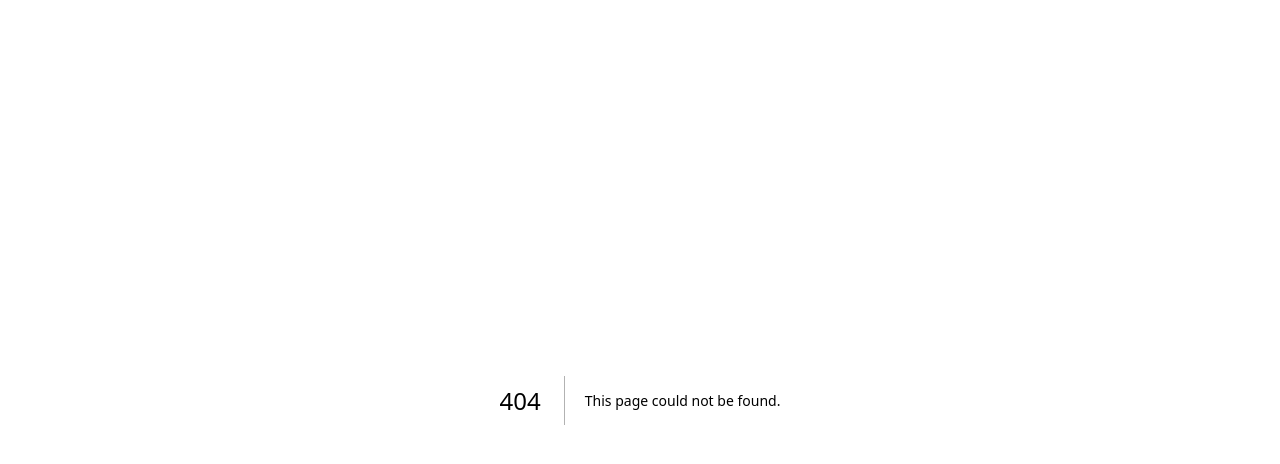
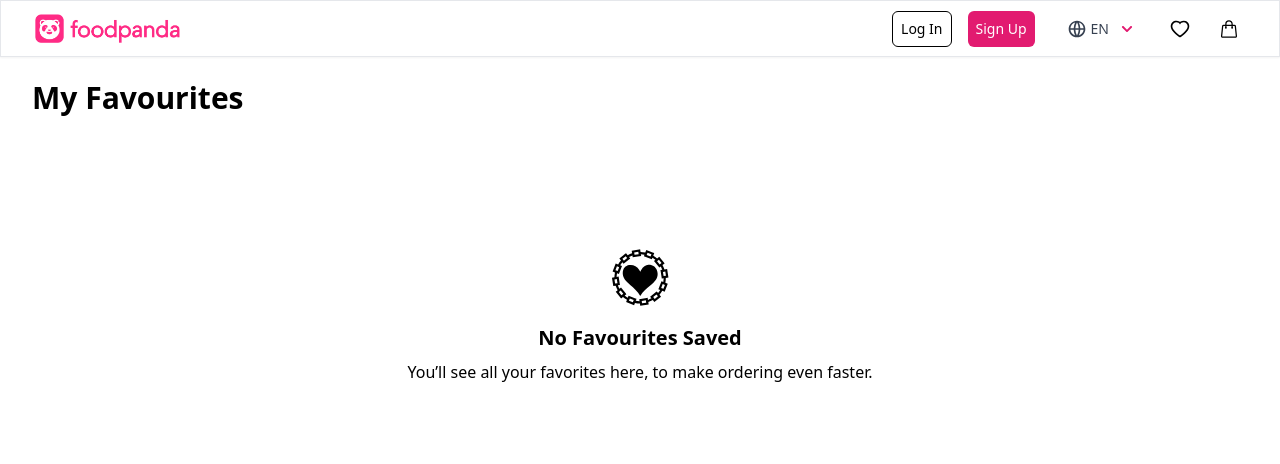
Before and after one commit to shaharyaruddin/clone-FoodPanda, a Next.js app: page /favorites in a window 1280 px wide. Before the commit this address had no page. Shown: the top 464 px of the page. Built offline with nearby package versions, Linux system fonts and the light colour scheme.

Commit message:
add favorites item in redux

```diff
--- a/app/Sections/SectionCities/index.tsx
+++ b/app/Sections/SectionCities/index.tsx
@@ -1,15 +1,18 @@
 "use client";
+import React, { useEffect, useState } from "react";
 import BaseText from "@/app/Components/BaseText";
+import Image from "next/image";
 import { capitalizedFirst } from "@/app/helper";
-import Image from "next/image";
-import React, { useEffect, useState } from "react";
 import { CiHeart } from "react-icons/ci";
+import { useDispatch } from "react-redux";
+import { addFavorites } from "@/app/redux/slices/favouriteSlice";
 
 const API_URL = "https://dummyjson.com/recipes";
 
 const SectionCities = ({ params }: { params?: string }) => {
   const [data, setData] = useState([]);
   const [query, setQuery] = useState("");
+  const dispatch = useDispatch();
 
   useEffect(() => {
     const getData = async () => {
@@ -27,6 +30,13 @@ const SectionCities = ({ params }: { params?: string }) => {
   const searchingData = data.filter((item: any) =>
     item.name.toLowerCase().includes(query.toLowerCase())
   );
+
+
+  const addToFavorites = (item : any)=>{
+    dispatch(addFavorites(item))
+    console.log('object')
+  }
+
 
   return (
     <div className="mx-auto max-w-7xl px-4 sm:px-6 lg:px-8 my-8">
@@ -84,7 +94,10 @@ const SectionCities = ({ params }: { params?: string }) => {
                     </span>
                   </div>
                 </div>
-                <div className="absolute right-3 top-2 bg-white rounded-full p-1">
+                <div
+                  className="absolute right-3 top-2 bg-white rounded-full p-1 cursor-pointer"
+                  onClick={()=> addToFavorites(item)}
+                >
                   <CiHeart size={16} />
                 </div>
 
--- /dev/null
+++ b/app/favorites/page.tsx
@@ -0,0 +1,78 @@
+"use client";
+import React from "react";
+import { useSelector } from "react-redux";
+import BaseText from "../Components/BaseText";
+import { GiChainedHeart } from "react-icons/gi";
+import Navbar from "../Components/Navbar";
+import Image from "next/image";
+
+function Favorites() {
+  const favoritesItem = useSelector(
+    (state: any) => state.favorites.favoritesItem
+  );
+  console.log(favoritesItem);
+
+  return (
+    <>
+      <Navbar />
+      <div className="mx-auto max-w-7xl px-4 sm:px-6 lg:px-8 pt-20">
+        <BaseText size="text-3xl" weight="font-bold" additionalClasses="mb-6">
+          My Favourites
+        </BaseText>
+        {favoritesItem.length === 0 ? (
+          <div className="flex flex-col items-center justify-center min-h-[50vh]">
+            <GiChainedHeart size={60} className="mb-4" />
+            <BaseText
+              size="text-xl"
+              weight="font-bold"
+              additionalClasses="mb-2"
+            >
+              No Favourites Saved
+            </BaseText>
+            <BaseText>
+              You’ll see all your favorites here, to make ordering even faster.
+            </BaseText>
+          </div>
+        ) : (
+          <div className="grid grid-cols-1 sm:grid-cols-2 lg:grid-cols-4 gap-x-6 gap-y-8 pt-7">
+            {favoritesItem.map((item: any) => (
+              <div
+                key={item.id}
+                className="relative flex flex-col rounded-lg overflow-hidden border border-gray-200 bg-white shadow-sm transition-transform hover:scale-105 hover:shadow-lg"
+              >
+                <div className="relative">
+                  <Image
+                    src={item.image}
+                    alt={item.name}
+                    className="w-full h-40 object-cover"
+                    width={400}
+                    height={200}
+                  />
+                  {/* Badges */}
+                  <div className="absolute top-2 left-2 space-y-1">
+                    <span className="bg-pink-500 text-white text-xs px-2 py-1 rounded-full">
+                      Up to {item.cookTimeMinutes}% off
+                    </span>
+                    <span className="bg-pink-500 text-white text-xs px-2 py-1 rounded-full">
+                      Welcome gift: free delivery
+                    </span>
+                  </div>
+                </div>
+                <div className="p-4">
+                  <div className="flex justify-between items-center">
+                    <p className="font-bold text-gray-800">{item.name}</p>
+                    <p className="text-sm font-semibold text-orange-500">
+                      {item.rating} ⭐
+                    </p>
+                  </div>
+                </div>
+              </div>
+            ))}
+          </div>
+        )}
+      </div>
+    </>
+  );
+}
+
+export default Favorites;
--- a/app/redux/slices/favouriteSlice.js
+++ b/app/redux/slices/favouriteSlice.js
@@ -1,18 +1,19 @@
 const { createSlice } = require("@reduxjs/toolkit");
 
 const initialState = {
-  favouritesItem: [],
+  favoritesItem: [],
 };
 
-const Favourite = createSlice({
-  name: "favourites",
+const FavoritesSlice = createSlice({
+  name: "favoritesItem",
   initialState,
   reducers: {
-    addFavourites: (state, action) => {
-      state.favouritesItem.push(action.payload);
+    addFavorites: (state, action) => {
+        console.log(action)
+      state.favoritesItem.push(action.payload);
     },
   },
 });
 
-export const { addFavourites } = Favourite.actions;
-export default Favourite.reducer;
+export const { addFavorites } = FavoritesSlice.actions;
+export default FavoritesSlice.reducer;
--- a/app/redux/store.ts
+++ b/app/redux/store.ts
@@ -1,10 +1,12 @@
 import { configureStore } from "@reduxjs/toolkit";
+import favoritesReducer from "./slices/favouriteSlice";
 
 export const store = configureStore({
-    reducer : {}
-})
+  reducer: {
+    favorites: favoritesReducer,
+  },
+});
 
+export type RootState = ReturnType<typeof store.getState>;
 
-export type RootState = ReturnType<typeof store.getState>
-
-export type AppDispatch = typeof store.dispatch
+export type AppDispatch = typeof store.dispatch;
```
